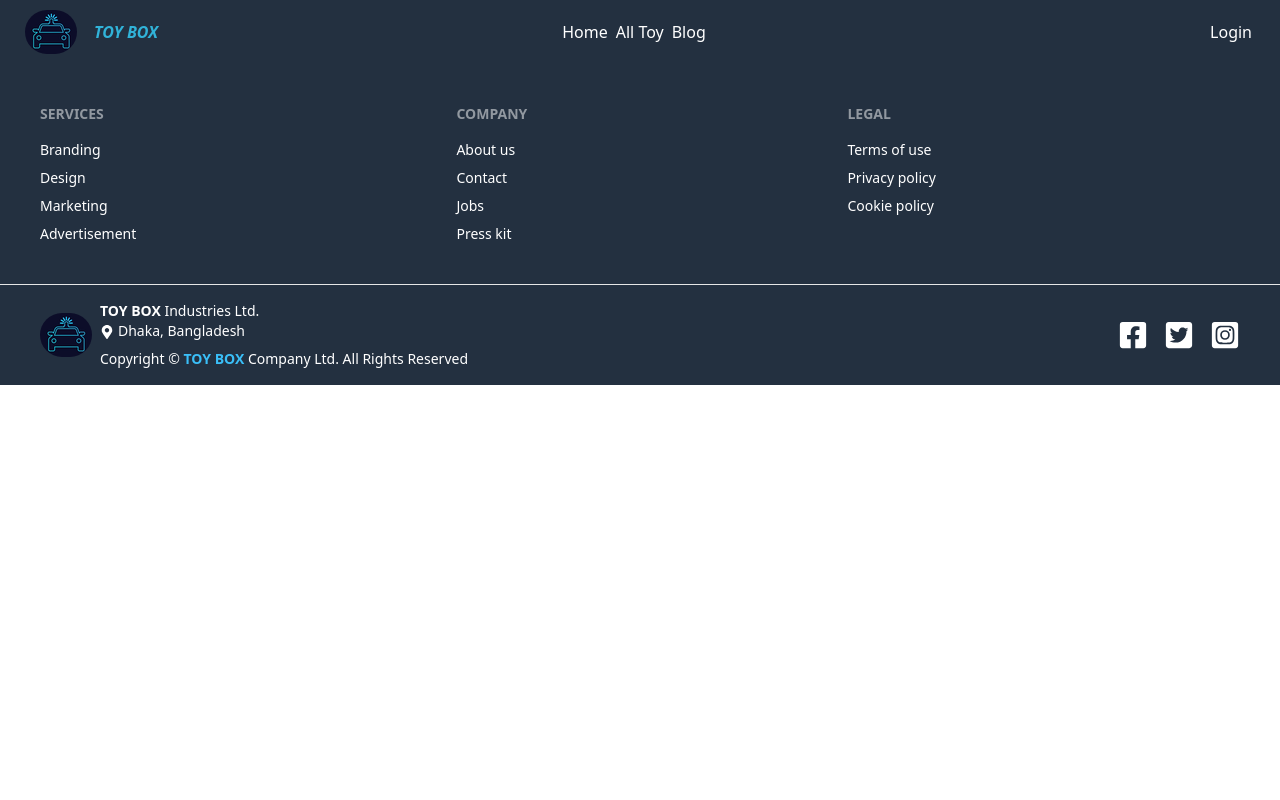
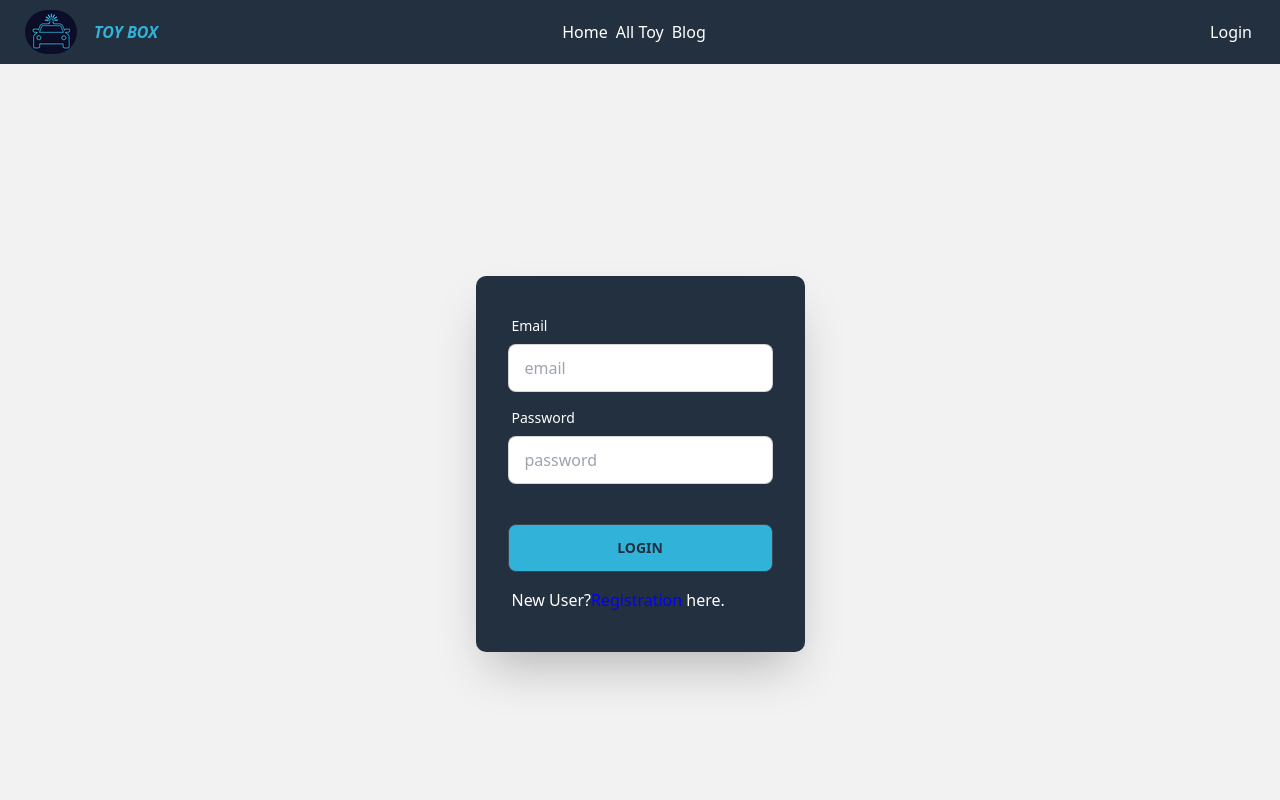
Before and after one commit to Manikonline/toy-box, a React (Vite) app: page /login in a window 1280 px wide. Shown: the top 800 px of the page. Built offline with nearby package versions, Linux system fonts and the light colour scheme; no server answers.

Commit message:
Login.jsx added

```diff
--- /dev/null
+++ b/src/components/Login/Login.css
@@ -0,0 +1,9 @@
+.btn-color{
+    background-color: #31B3D9;
+}
+.new-user-btn{
+    color: blue;
+}
+.new-user-btn:hover{
+    color:#31B3D9
+}
--- a/src/components/Login/Login.jsx
+++ b/src/components/Login/Login.jsx
@@ -1,9 +1,104 @@
-import React from 'react';
+
+import { useContext, useState } from 'react';
+
+import { FaGoogle } from 'react-icons/fa';
+import { GoogleAuthProvider } from 'firebase/auth';
+import { AuthContext } from '../Providers/AuthProvider';
+import { Link } from 'react-router-dom';
+import './Login.css'
+
+
+
+
 
 const Login = () => {
+    const { signIn, googleLogin } = useContext(AuthContext)
+    const [error, setError] = useState('')
+
+
+    const handleLogin = event => {
+        event.preventDefault();
+        const form = event.target;
+        const email = form.email.value;
+        const password = form.password.value;
+        console.log(email, password);
+
+        setError('');
+        form.reset();
+        signIn(email, password)
+            .then(result => {
+                const loggedUser = result.user;
+                console.log(loggedUser);
+
+
+            })
+            .catch(error => {
+                console.log(error);
+                setError(error.message)
+
+            })
+    }
+
+    const handleGoogleLogin = () => {
+        googleLogin()
+            .then((result) => {
+                // This gives you a Google Access Token. You can use it to access Google APIs.
+                const credential = GoogleAuthProvider.credentialFromResult(result);
+
+                const user = result.user;
+
+
+            }).catch((error) => {
+                const errorMessage = error.message;
+                console.log(errorMessage)
+
+            });
+
+    }
+
+
+
     return (
-        <div>
+        <div >
+            <div className="hero min-h-screen bg-base-200">
+                <div className="hero-content flex-col lg:flex-row-reverse">
+                    <div className="card flex-shrink-0 w-full max-w-sm shadow-2xl bg-base-100">
+                        <form onSubmit={handleLogin} className="card-body">
+                            <div className="form-control">
+                                <label className="label">
+                                    <span className="label-text text-white">Email</span>
+                                </label>
+                                <input type="email" name='email' placeholder="email" className="text-black input  input-bordered" required />
+                            </div>
+                            <div className="form-control">
+                                <label className="label">
+                                    <span className="label-text text-white">Password</span>
+                                </label>
+                                <input type="password" name='password' placeholder="password" className="text-black input input-bordered" required />
 
+                            </div>
+                            <div>
+                                {error.message}
+                            </div>
+                            <div className="form-control mt-6">
+                                <button className="btn btn-color">Login</button>
+                            </div>
+
+                            <label className="label">
+                                    <p>New User?<Link className='new-user-btn' to='/registration'>Registration</Link> here.</p>
+                                </label>
+                        </form>
+                    </div>
+                </div>
+
+                <div className='mt-3 text-center'>
+                    <p className=''>Or</p>
+                    <h5 >Login With</h5>
+                    <div className='py-5'>
+                        <button onClick={handleGoogleLogin} className="button mb-2" ><FaGoogle /> Login with Google</button>
+                    </div>
+                </div>
+            </div>
         </div>
     );
 };
```
Also changed, not shown: src/components/Firebase/Firebase.config.js (+5 -4 lines), src/main.jsx (+6 -2 lines), 1 other file (tests, documents, lock files or other folders).
